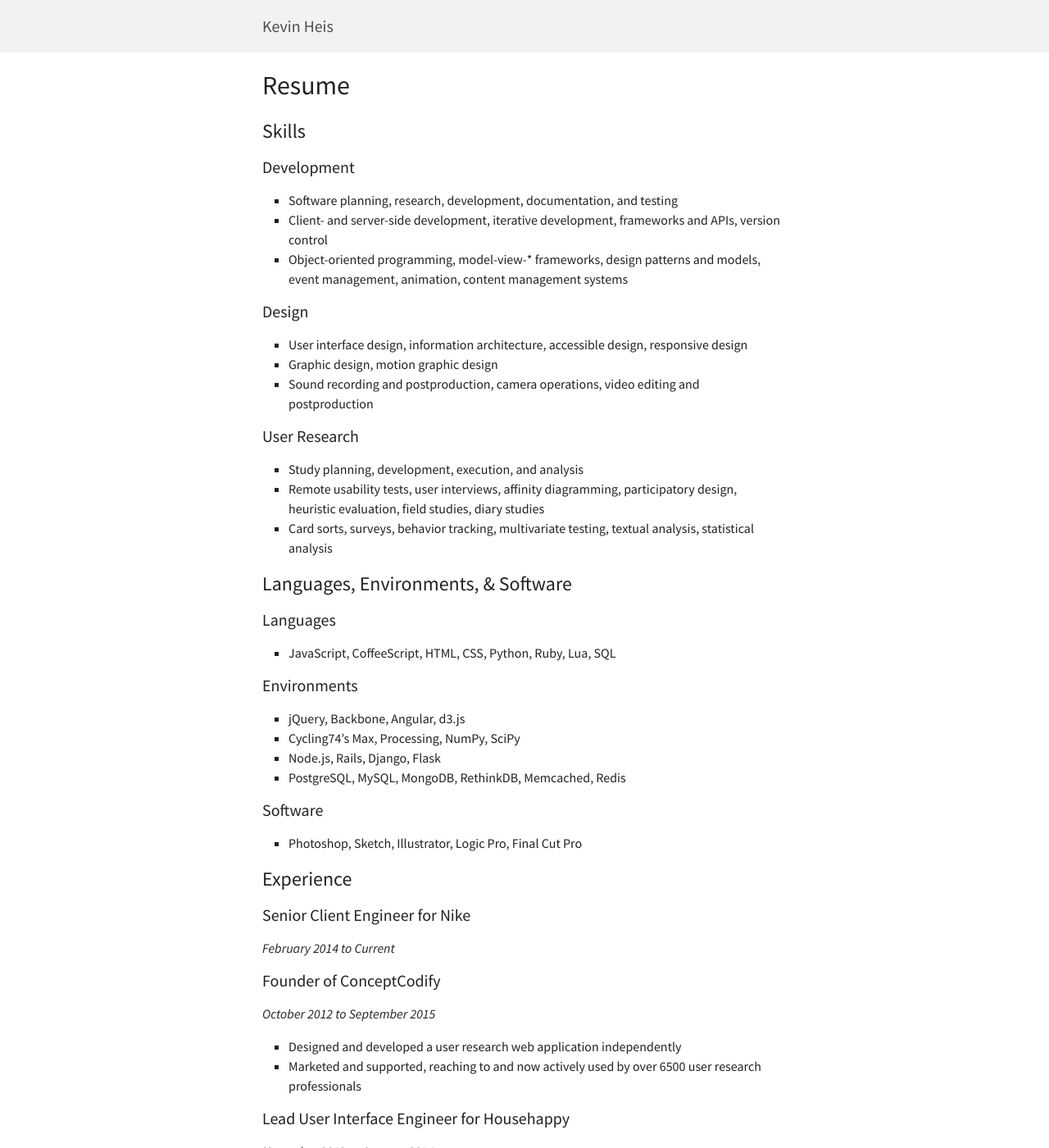
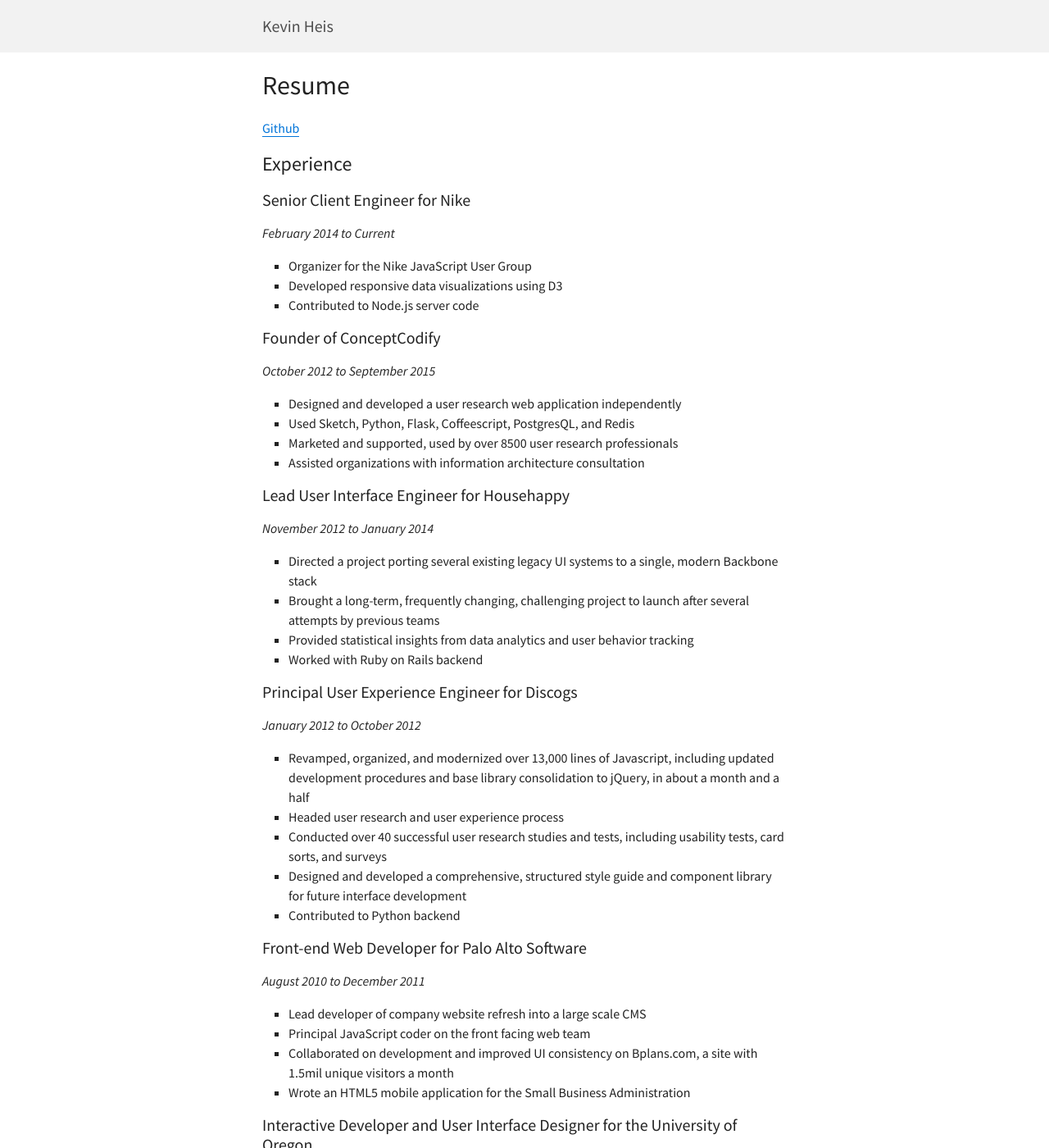
Before and after one commit to heiskr/heiskr.github.io, a Jekyll site: the page built from resume.md, in a window 1280 px wide and 1400 px high. Shown: the whole window at 82% size. Built offline with Jekyll 4.4.1, drawn with Linux system fonts in a browser that asks for light colours; nearby versions of some CDN libraries; some of the changed text lies outside the part shown.

Commit message:
Update resume.md

```diff
--- a/resume.md
+++ b/resume.md
@@ -3,44 +3,7 @@
 title: Resume
 ---
 
-Skills
--------------------------------------------
-
-### Development
-
-- Software planning, research, development, documentation, and testing
-- Client- and server-side development, iterative development, frameworks and APIs, version control
-- Object-oriented programming, model-view-* frameworks, design patterns and models, event management, animation, content management systems
-
-### Design
-
-- User interface design, information architecture, accessible design, responsive design
-- Graphic design, motion graphic design
-- Sound recording and postproduction, camera operations, video editing and postproduction
-
-### User Research
-
-- Study planning, development, execution, and analysis
-- Remote usability tests, user interviews, affinity diagramming, participatory design, heuristic evaluation, field studies, diary studies
-- Card sorts, surveys, behavior tracking, multivariate testing, textual analysis, statistical analysis
-
-Languages, Environments, & Software
--------------------------------------------
-
-### Languages
-
-- JavaScript, CoffeeScript, HTML, CSS, Python, Ruby, Lua, SQL
-
-### Environments
-
-- jQuery, Backbone, Angular, d3.js
-- Cycling74's Max, Processing, NumPy, SciPy
-- Node.js, Rails, Django, Flask
-- PostgreSQL, MySQL, MongoDB, RethinkDB, Memcached, Redis
-
-### Software
-
-- Photoshop, Sketch, Illustrator, Logic Pro, Final Cut Pro
+[Github](https://github.com/heiskr)
 
 Experience
 -------------------------------------------
@@ -49,29 +12,37 @@
 
 _February 2014 to Current_
 
+- Organizer for the Nike JavaScript User Group
+- Developed responsive data visualizations using D3
+- Contributed to Node.js server code
+
 ### Founder of ConceptCodify
 
 _October 2012 to September 2015_
 
 - Designed and developed a user research web application independently
-- Marketed and supported, reaching to and now actively used by over 6500 user research professionals
+- Used Sketch, Python, Flask, Coffeescript, PostgresQL, and Redis
+- Marketed and supported, used by over 8500 user research professionals
+- Assisted organizations with information architecture consultation
 
 ### Lead User Interface Engineer for Househappy
 
 _November 2012 to January 2014_
 
-- Directed a project porting several existing legacy UI systems to a single, modern Backbone.js stack
+- Directed a project porting several existing legacy UI systems to a single, modern Backbone stack
 - Brought a long-term, frequently changing, challenging project to launch after several attempts by previous teams
-- Provided insights from data analytics and user behavior tracking
+- Provided statistical insights from data analytics and user behavior tracking
+- Worked with Ruby on Rails backend
 
 ### Principal User Experience Engineer for Discogs
 
 _January 2012 to October 2012_
 
-- Revamped, organized, and modernized over 13,000 lines of Javascript, including updated development procedures and base library consolidation, in about a month and a half
+- Revamped, organized, and modernized over 13,000 lines of Javascript, including updated development procedures and base library consolidation to jQuery, in about a month and a half
 - Headed user research and user experience process
-- Conducted over 40 successful user research studies and tests
-- Developed a comprehensive, structured style guide and component library for future interface development
+- Conducted over 40 successful user research studies and tests, including usability tests, card sorts, and surveys
+- Designed and developed a comprehensive, structured style guide and component library for future interface development
+- Contributed to Python backend
 
 ### Front-end Web Developer for Palo Alto Software
 
@@ -87,6 +58,8 @@
 _March 2009 to August 2010_
 
 - Collaborated on the design and development of learning objects for university courses
+- Developed projects in both HTML/CSS as well as Flash
+- Designed projects using Photoshop, Illustrator, Logic Pro, and Final Cut Pro
 - Worked on projects including the UO Virtual Tour, a video repository for new teachers, an electronic music primer, an object about Russian culture and geography, and the UO Architecture Project Gallery
 
 ### Video Production Intern for GarageGames
@@ -109,6 +82,7 @@
 _September 2008 to June 2010_
 
 - Developed interactive musical audiovisual artwork, advised by Jeffrey Stolet
+- Created projects using Cycling74's Max and Processing
 - Areas of interest include audiovisual interaction, three-dimensional interaction, and artificial intelligence
 - Terminal Creative Project: _Muziko Kreito Universo_, a digital universe of intelligent music creatures
 
```
